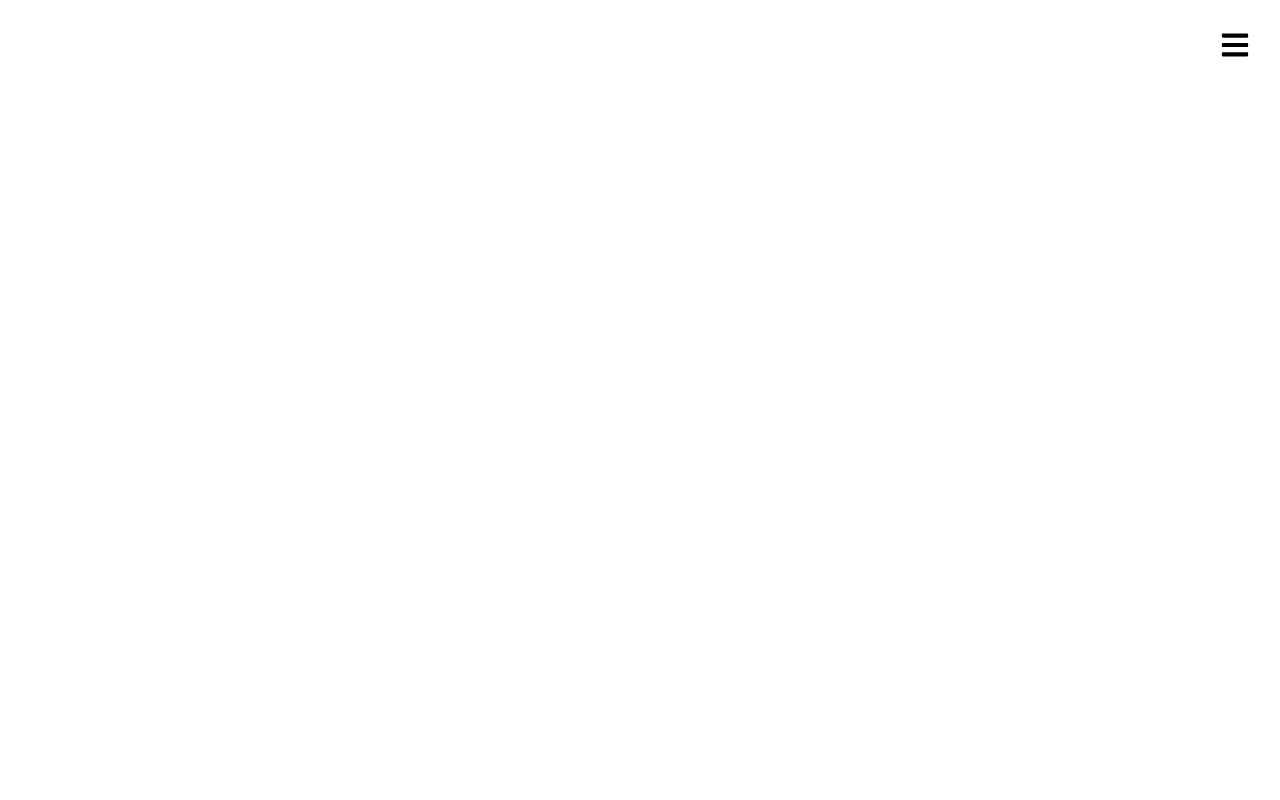
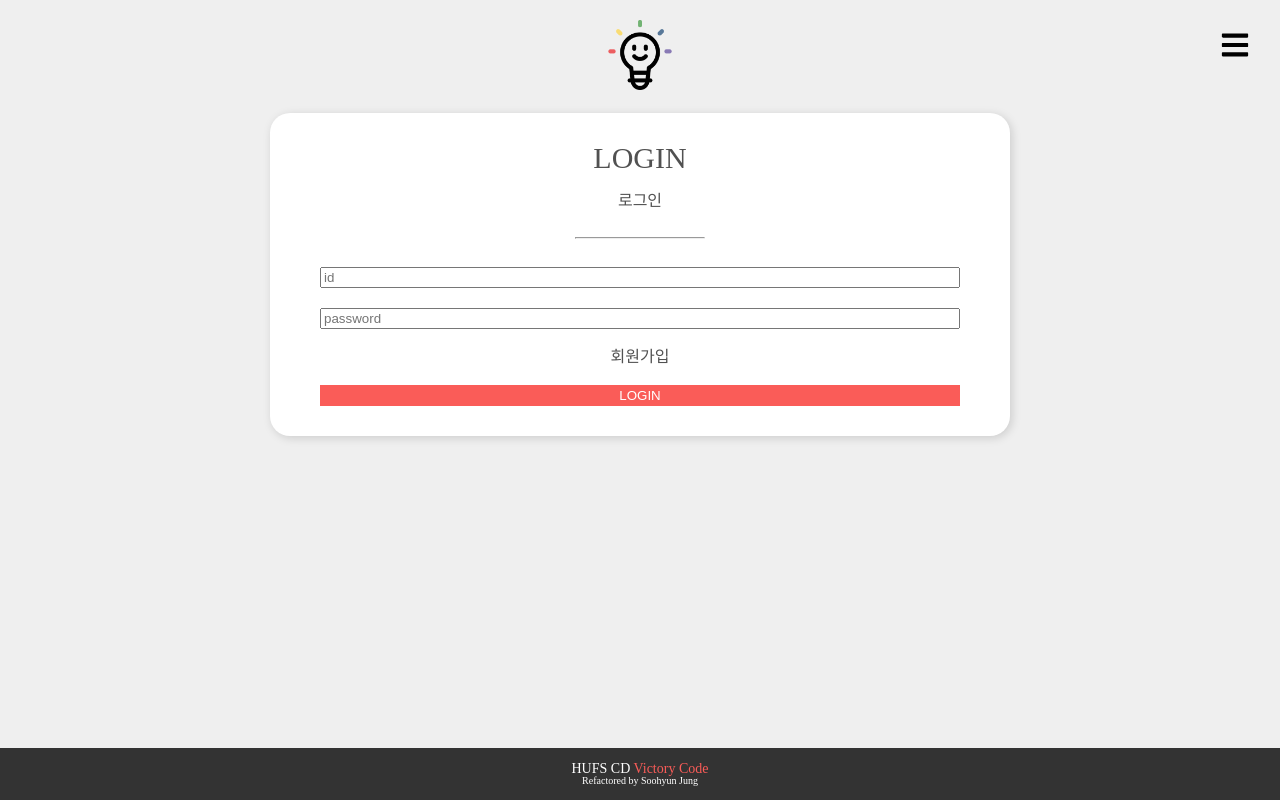
Before and after one commit to sasha1107/SmartBulb-React, a React (Create React App) app in the folder my-app/: page /SmartBulb-React/login in a window 1280 px wide. Built offline with nearby package versions, Linux system fonts and the light colour scheme.

Commit message:
Style: 로그인, 회원가입 페이지 구현

```diff
--- a/my-app/src/App.js
+++ b/my-app/src/App.js
@@ -1,5 +1,6 @@
 import Home from "./components/pages/home/Home";
-import LogIn from "./components/pages/login/Login";
+import LogIn from "./components/pages/users/Login";
+import SignIn from "./components/pages/users/SignIn";
 
 import { createGlobalStyle } from 'styled-components'
 import reset from 'styled-reset'
@@ -30,6 +31,7 @@ function App() {
           {/* <Route path="/" element={<Diary />}/> */}
           {/* <Route path="/" element={<MyPage />}/> */}
           <Route path="SmartBulb-React/login" element={<LogIn />}/>
+          <Route path="SmartBulb-React/signin" element={<SignIn />}/>
         </Routes>
       </BrowserRouter>
     </>
--- /dev/null
+++ b/my-app/src/components/Logo.jsx
@@ -0,0 +1,17 @@
+import { Link } from "react-router-dom";
+import styled from "styled-components";
+import logo from "../components/img/logo.png"
+
+const LogoImg = styled.img`
+    width: 70px;
+    margin: 20px;
+`
+
+export default function Logo() {
+    return (
+    <Link to="/SmartBulb-React/">
+            <h1 className='ir'>Logo</h1>
+            <LogoImg src={logo} alt="logo image"/>
+    </Link>
+    )
+}
--- /dev/null
+++ b/my-app/src/components/UserForm.jsx
@@ -0,0 +1,46 @@
+import React from 'react'
+import styled from "styled-components";
+
+const Card = styled.div`
+    display: flex;
+    flex-direction: column;
+    width: 50%;
+    gap: 20px;
+    color: rgb(81, 81, 81);
+    background-color: #fff;
+    border-radius: 20px;
+    box-shadow: 2px 2px 10px rgb(0 0 0 / 15%);
+    padding: 30px 50px 30px 50px;
+`
+const CardTitle = styled.h2`
+    font-size: 30px;
+`
+const SubTitle = styled.p`
+    font-size: 16px;
+`
+const BtnSubmit = styled.button`
+    width: 100%;
+    background: #fa5c58;
+    border: 2px solid #fa5c58;
+    color: #fff;
+    cursor: pointer;
+    &:hover {
+        background-color: #fff;
+        color: #fa5c58;
+    }
+`
+const HrLine = styled.hr`
+    width: 20%;
+    border-width: 1px;
+`
+export default function UserForm(props) {
+    return (
+        <Card>
+            <CardTitle>{props.title}</CardTitle>
+            <SubTitle>{props.subtit}</SubTitle>
+            <HrLine/>
+            {props.children}
+            <BtnSubmit>{props.button}</BtnSubmit>
+        </Card>
+    )
+}
--- a/my-app/src/components/pages/login/Login.jsx
+++ /dev/null
@@ -1,10 +0,0 @@
-import React from 'react'
-import Navbar from '../../Navbar'
-
-export default function Login() {
-    return (
-    <>
-        <Navbar/>
-    </>
-    )
-}
--- /dev/null
+++ b/my-app/src/components/pages/users/Login.jsx
@@ -0,0 +1,38 @@
+import styled from "styled-components";
+
+import Footer from '../../Footer';
+import Navbar from '../../Navbar';
+import Logo from '../../Logo';
+import UserForm from '../../UserForm';
+import { Link } from "react-router-dom";
+import SignIn from "./SignIn";
+
+
+const LoginSection = styled.div`
+    width: 100vw;
+    height: 100vh;
+    background-color: #efefef;
+    text-align: center;
+    display: flex;
+    flex-direction:column;
+    /* justify-content: ; */
+    align-items: center;
+`
+
+export default function Login() {
+    return (
+    <LoginSection>
+        <Navbar/>
+        <Logo/>
+        <UserForm
+            title="LOGIN"
+            subtit="로그인"
+            button="LOGIN">
+            <input type="text" placeholder="id"></input>
+            <input type="password" placeholder="password"></input>
+            <Link to="/SmartBulb-React/signin">회원가입</Link>
+        </UserForm>
+        <Footer/>
+    </LoginSection>
+    )
+}
--- /dev/null
+++ b/my-app/src/components/pages/users/SignIn.jsx
@@ -0,0 +1,34 @@
+import styled from "styled-components";
+import Navbar from '../../Navbar';
+import Logo from '../../Logo';
+import UserForm from '../../UserForm';
+import Footer from '../../Footer';
+
+const SigninSection = styled.div`
+    width: 100vw;
+    height: 100vh;
+    background-color: #efefef;
+    text-align: center;
+    display: flex;
+    flex-direction:column;
+    /* justify-content: ; */
+    align-items: center;
+`
+
+export default function SignIn() {
+    return (
+        <SigninSection>
+            <Navbar/>
+            <Logo/>
+            <UserForm
+                title="SIGNIN"
+                subtit="회원가입"
+                button="SIGNIN">
+                    <input type="text" placeholder="id"></input>
+                    <input type="password" placeholder="password"></input>
+                    <input type="password" placeholder="password"></input>
+            </UserForm>
+            <Footer/>
+        </SigninSection>
+    )
+}
```
Also changed, not shown: my-app/src/components/img/logo.png (added).
